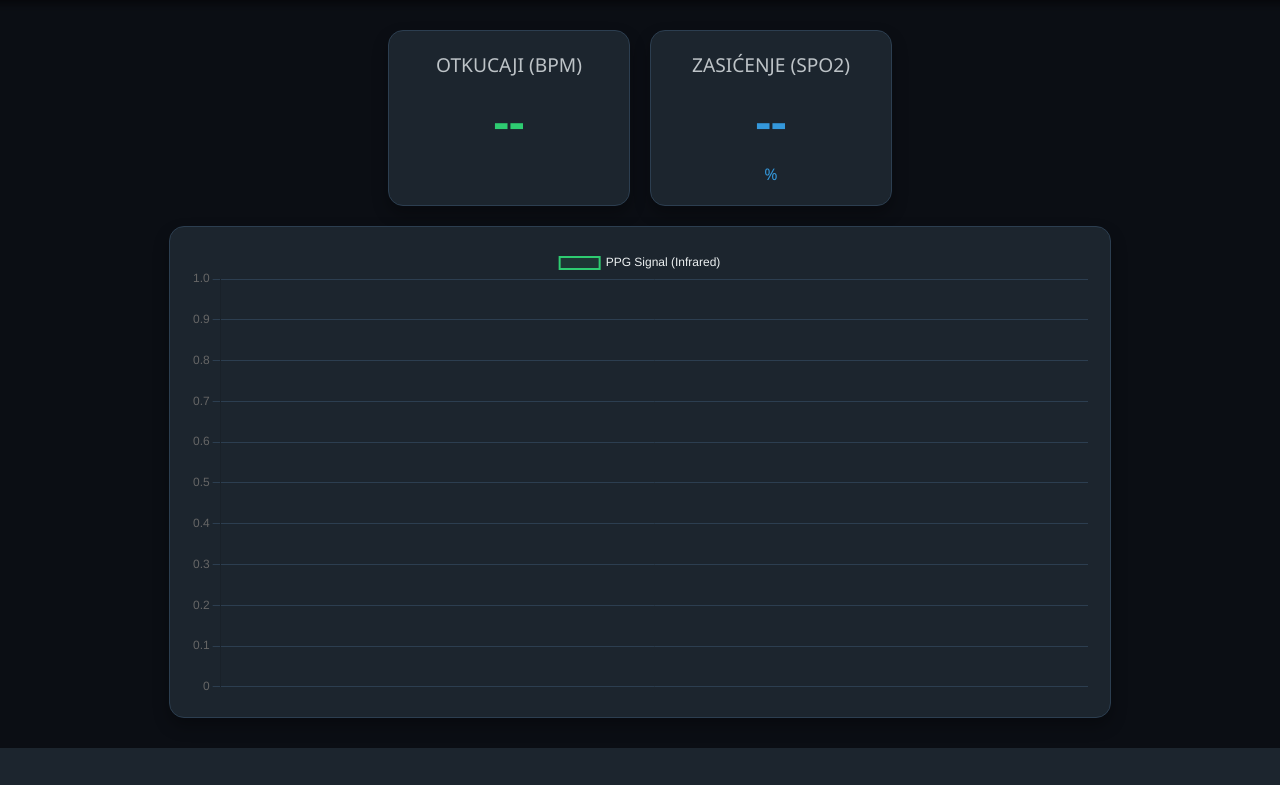
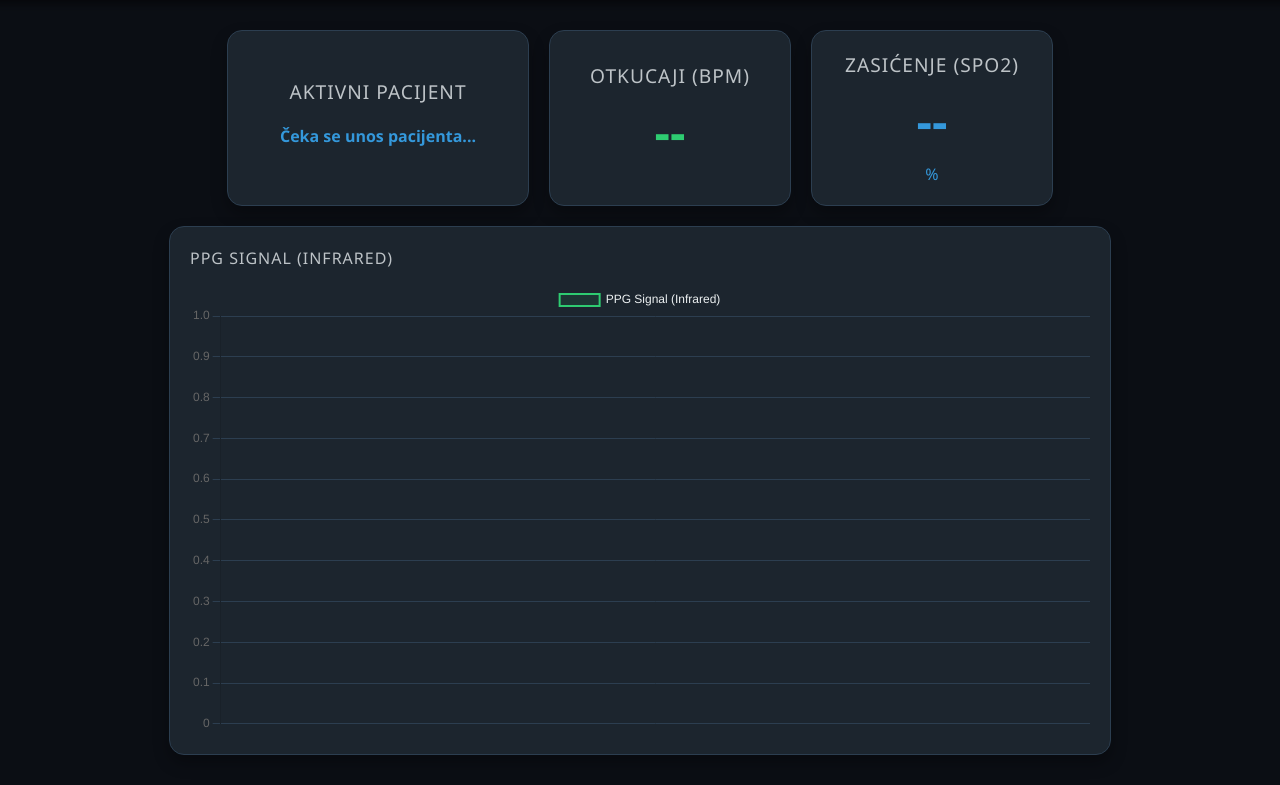
Before and after one commit to anab22111/oximeter-esp32, a Flask app: page / in a window 1280 px wide. Shown: the part 146-931 px from the top of the page. Before the commit the page ends 894 px from the top, so only its background shows below. Run offline with Flask 3, Linux system fonts and the light colour scheme; parts of the project's set-up code (start-up, migrations or seed data) failed here and were passed over; some libraries are stand-ins or nearby versions.

Commit message:
Ispis unet u terminalu se prikazu i na sajtu

```diff
--- a/sub.py
+++ b/sub.py
@@ -207,6 +207,15 @@ def obradi_sirovo(client, userdata, message):
 # =====================================================================
 # 5. POKRETANJE MQTT-A I WEB SERVERA
 # =====================================================================
+# Cim se sajt otvori, saljemo ime koje je uneto u terminalu
+@socketio.on('connect')
+def handle_connect():
+    global trenutni_korinsik
+
+    # Saljemo signal 'inicijalizuj_pacijenta" sa imenom koje vec imamo u memoriji
+    socketio.emit('inicijalizuj_pacijenta', {'ime': trenutni_korinsik})
+    print(f"[WEB] Pacijent '{trenutni_korinsik}' je uspesno poslat na veb interfejs.")
+
 def on_connect(client, userdata, flags, rc):
     if rc == 0:
         print("[USPESNO] Laptop je povezan na lokalni MQTT broker!")
--- a/templates/index.html
+++ b/templates/index.html
@@ -40,6 +40,10 @@
             text-align: center;
             box-shadow: 0 8px 16px rgba(0,0,0,0.3);
             border: 1px solid #2c3e50;
+            display: flex;
+            flex-direction: column;
+            justify-content: center;
+            align-items: center;
         }
         .value {
             font-size: 3rem;
@@ -51,6 +55,7 @@
             font-size: 1.2rem;
             color: #bdc3c7;
             text-transform: uppercase;
+            letter-spacing: 1px;
         }
         .chart-container {
             background-color: #1c252e;
@@ -77,6 +82,11 @@
     </div>
 
     <div class="container">
+        <div class="card" style="min-width: 260px;">
+            <div class="label">Aktivni pacijent</div>
+            <div id="pacijent-ime" class="value" style="color: #3498db; font-size: 1rem; margin-top: 20px;">Čeka se unos pacijenta...</div>
+        </div>
+
         <div class="card">
             <div class="label">Otkucaji (BPM)</div>
             <div id="bpm-val" class="value">--</div>
@@ -90,6 +100,7 @@
         </div>
 
         <div class="chart-container">
+            <div class="label" style="text-align: left; margin-bottom: 15px; font-size: 1rem;">PPG Signal (Infrared)</div>
             <canvas id="ppgChart"></canvas>
         </div>
     </div>
@@ -143,23 +154,29 @@
             }
         });
 
-        // Slušanje podataka
+        // Slusanje imena pacijenta koje stize iz Python terminala
+        socket.on('inicijalizuj_pacijenta', (data) => {
+            document.getElementById('pacijent-ime').innerText = data.ime
+        });
+
+        // Slusanje podataka za BPM
         socket.on('update_bpm', (data) => {
             document.getElementById('bpm-val').innerText = data.value;
         });
 
+        // Slusanje podataka za SpO2
         socket.on('update_spo2', (data) => {
             let v = parseFloat(data.value);
             // Ako je nula ili nije broj, ispiši 0.00, inače zaokruži
             document.getElementById('spo2-val').innerText = (isNaN(v) || v <= 0) ? "0.00" : v.toFixed(2);
         });
 
-
+        // Slusanje novih PPG podataka za grafikon
         socket.on('new_ppg_data', (data) => {
             const y = Array.isArray(data.niz) ? data.niz : [];
             ppgChart.data.labels=Array.from({length:y.length}, (_,i) => i);
             ppgChart.data.datasets[0].data = y;
-            ppgChart.update('none'); // Osvežavanje bez laga
+            ppgChart.update('none'); // Osvezavanje bez gresaka
         });
     </script>
 </body>
```
